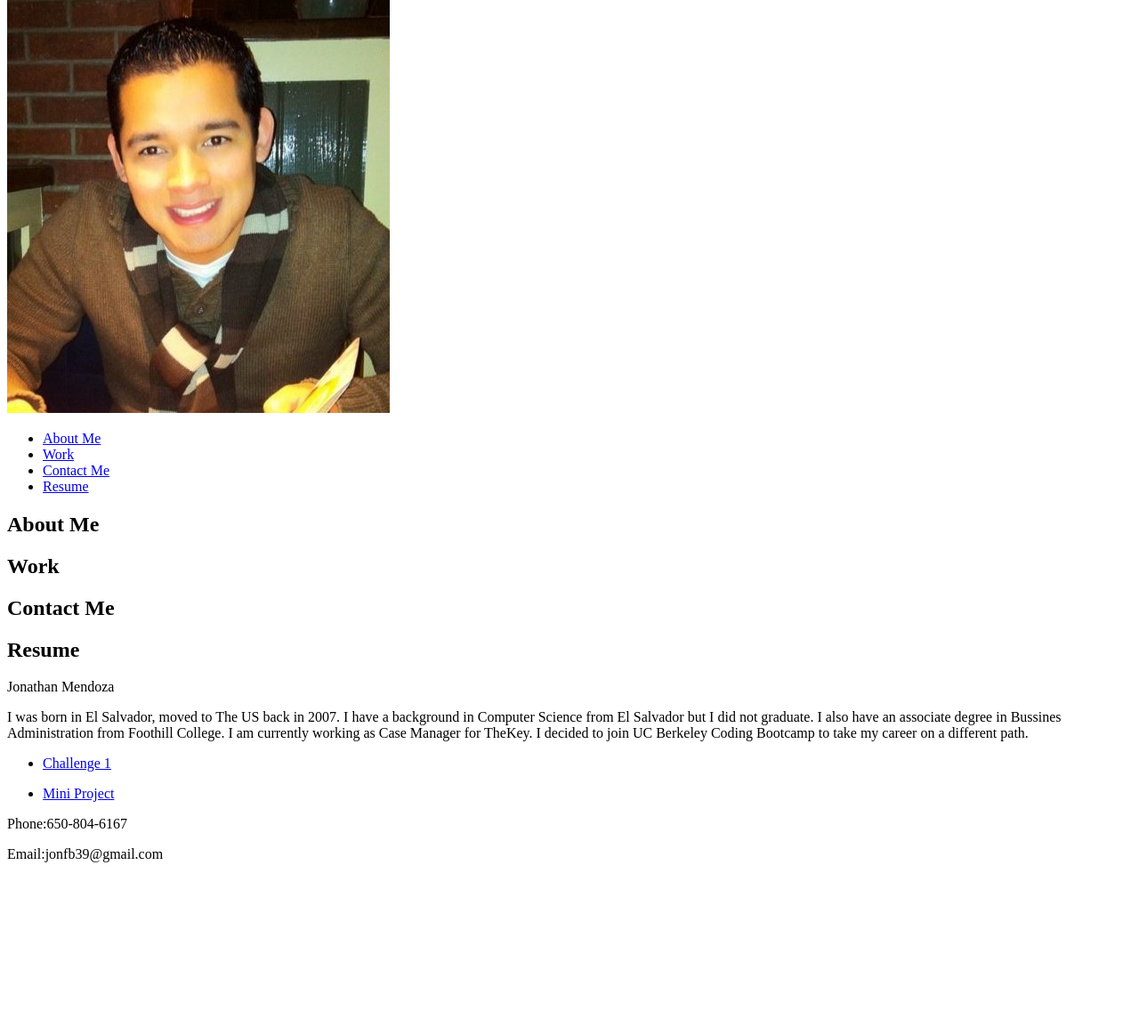
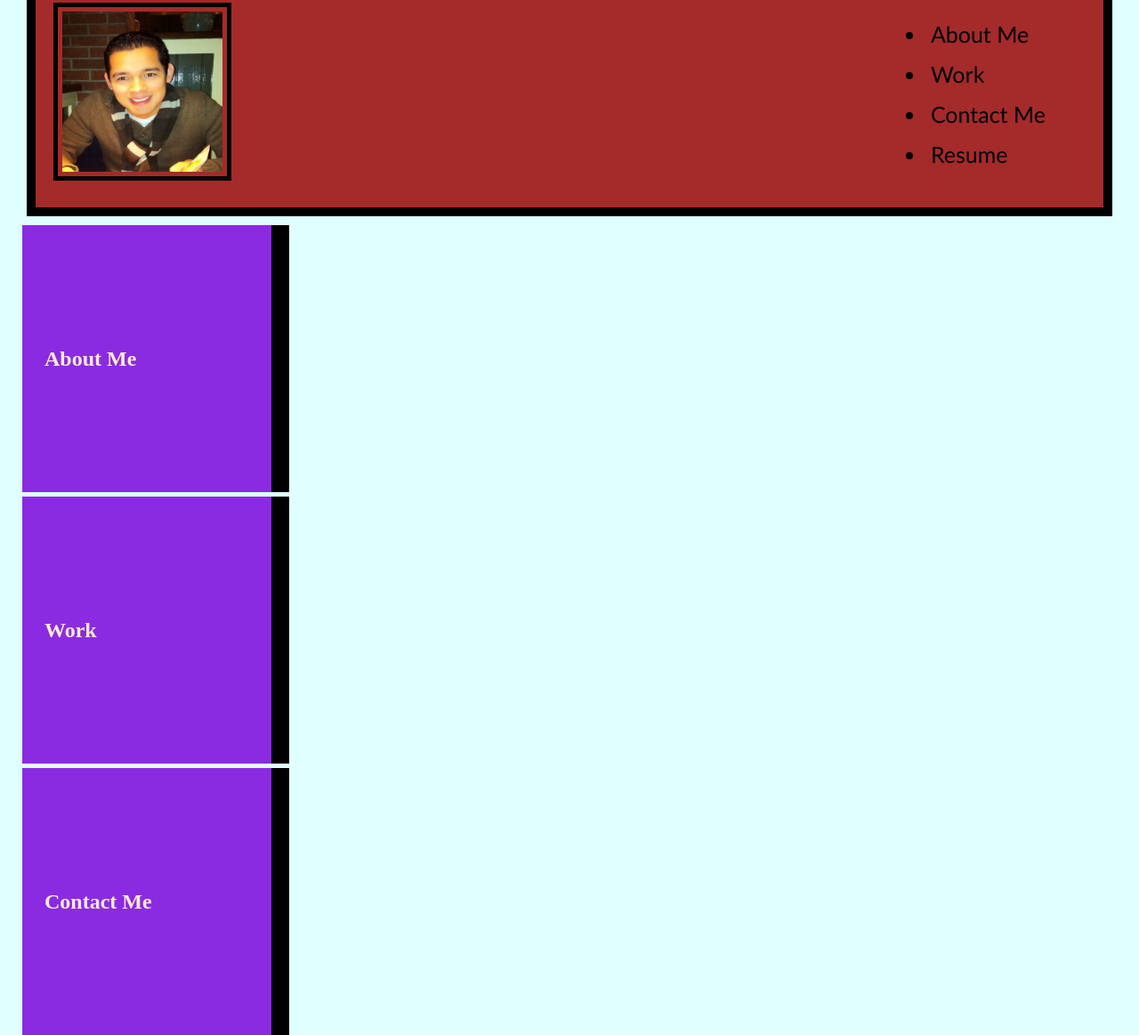
Before and after one commit to Jon620/Professional-Portfolio, a plain HTML site: page index.html in a window 1280 px wide. Shown: the part 122-1285 px from the top of the page at 89% size. Before the commit the page ends 1107 px from the top, so only its background shows below. Drawn offline with Linux system fonts and the light colour scheme.

Commit message:
information layout

```diff
--- a/assets/CSS/#style.css
+++ /dev/null
@@ -1,16 +0,0 @@
-/* general style*/
-*{
-    box-sizing: border-box;
-    padding: 0;
-    margin: 0;
-}
-:root {
-    --background-color:#fff;
-    --boxborder-color:#006aae;
-    --padding-color:#c7cdd1;
-    --text-color:#006db3;
-}
-body {
-    background-color: var(background-color);
-    display: table-column;
-}
--- /dev/null
+++ b/assets/CSS/style.css
@@ -0,0 +1,71 @@
+/* general style*/
+*{
+    box-sizing: border-box;
+    padding: 5px;
+    margin: 5px;
+}
+
+body {
+    background-color:lightcyan;
+    display: inline-block;
+}
+
+.name {
+    margin: 0 auto;
+    padding:0 20px 20px 20px;
+    border: 10px solid black;
+    font-family: 'Trebuchet MS', 'Lucida Sans Unicode', 'Lucida Grande', 'Lucida Sans';
+    background-color: brown;
+    color: black;
+}
+.name {
+    display: center;
+    font-size: 25px;
+}
+.info {
+    padding-top: 0px;
+    margin-right: 20px;
+    float: right;
+    font-family: 'Gill Sans', 'Gill Sans MT', Calibri, 'Trebuchet MS', sans-serif;
+    font-size: 25px;
+    display: flex;
+    color: black;
+}
+
+img {
+    width: 200px;
+    height: 200px;
+    border: 5px, solid black;
+    margin-left: 0px;
+}
+.position {
+    object-position: left;
+}
+
+/* body - right options */
+
+.box {
+    background-color: blueviolet;
+    width: 300px;
+    height: 300px;
+    border-right: 20px solid black;
+    text-align:center;
+    align-items: center;
+    justify-content:space-between;
+    color: blanchedalmond;
+    display:grid;
+    flex:auto;
+    flex-direction: column;
+}
+
+/* left details */
+
+.container {
+    background-color: yellow;
+    height: 300px;
+    width: 73%;
+    justify-content: space-between;
+    display: grid;
+    flex: auto;
+    float:right;
+}
--- a/index.html
+++ b/index.html
@@ -3,7 +3,7 @@
 
 <head>
     <meta charset="UTF-8"/>
-    <link rel="stylesheet" href="./assets/CSS/#style.css"/>
+    <link rel="stylesheet" href="./assets/CSS/style.css">
     <title>Professional Portfolio</title>
 </head>
 
@@ -11,21 +11,13 @@
     <header>
         <div class="name">
             <h1>Jonathan Mendoza</h1>
-            <img src="./assets/images/IMG_0845.JPG" alt="Jonathan's picture">
-        <div>
+            <img src="./assets/images/IMG_0845.JPG" alt="Jonathan's picture" class="position">
+        <div class="info">
             <ul>
-                <li>
-                   <a href="about me link">About Me</a>
-                </li>
-                <li>
-                    <a href="work link">Work</a>
-                </li>
-                <li>
-                    <a href="contact me link">Contact Me</a>
-                </li>
-                <li>
-                    <a href="resume">Resume</a>
-                </li>
+                <li>About Me</li>
+                <li>Work </li>
+                <li>Contact Me</li>
+                <li>Resume</li>
             </ul>
         </div>
         </div>
@@ -55,23 +47,24 @@
         </div>
     </section>
 
-    <section class="About me">
+
+    <section>
+    <div class="container">
         <div><span>Jonathan Mendoza</span></div>
         <p>I was born in El Salvador, moved to The US back in 2007. I have a background in Computer Science from El Salvador but I did not graduate. I also have an associate degree in Bussines Administration from Foothill College.
             I am currently working as Case Manager for TheKey.
             I  decided to join UC Berkeley Coding Bootcamp to take my career on a different path.
         </p>
+    </div>
     </section>
 
     <section>
-        <div class="work">
+    <div class="container">
             <ul>
                 <li>
                     <a href="bootcamp challenge">Challenge 1</a>
                 </li>
             </ul>
-        </div>
-        <div class="work">
             <ul>
                 <li>
                     <a href="Stu_mini-project">Mini Project</a>
@@ -81,11 +74,11 @@
     </section>
 
     <section>
-        <div class="contact me">
+        <div class="container">
             <p><span>Phone:</span>650-804-6167</p>
             <p><span>Email:</span>jonfb39@gmail.com</p>
         </div>
+    </div>
     </section>
-
 </body>
 </html>
```
